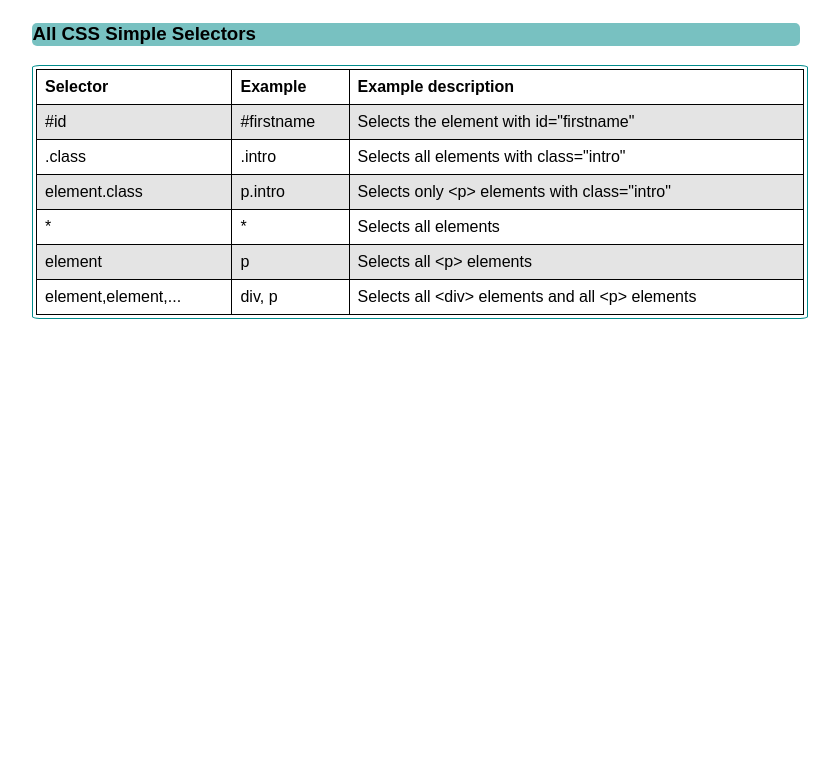
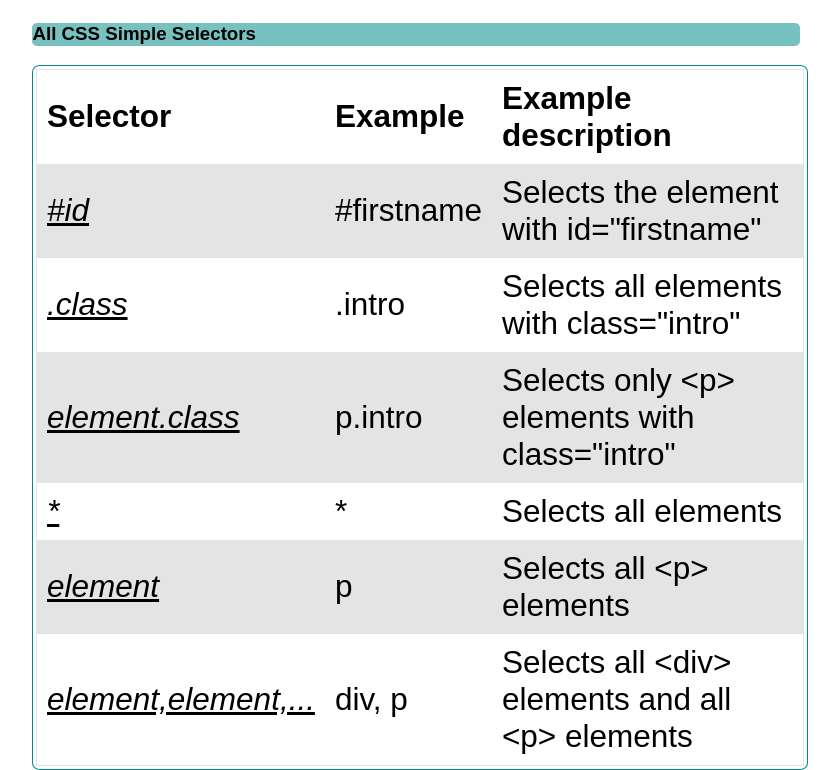
Before and after one commit to Nahuel-00/0373-A3_Selectores_CSS_LundCastroNahuelChristian, a plain HTML site: page index.html in a window 1280 px wide. Shown: the part 1744-2514 px from the top of the page, without its empty margins (224-1063 px from the left). Before the commit the page ends 2063 px from the top, so only its background shows below. Drawn offline with Linux system fonts and the light colour scheme; a web font is replaced by a local one.

Commit message:
modificando fondos de tabla y su letra

```diff
--- a/css/style.css
+++ b/css/style.css
@@ -91,9 +91,10 @@ table {
 }
 
 th, td {
-    border: 1px solid black;
-    padding: 8px;
+
+    padding: 10px;
     text-align: left;
+    font-size: 31.5px;
 }
 
 .fila1 {
@@ -105,3 +106,13 @@ th, td {
     border: solid darkcyan 1px;
     border-radius: 1%;
 }
+
+#tabla3{
+    border: solid #dbdbdbbc 1px;
+}
+
+
+.sub{
+    text-decoration: underline;
+    font-style: italic;
+}
--- a/index.html
+++ b/index.html
@@ -27,10 +27,10 @@
         <p>We can divide CSS selectors into five categories:</p>
         <ul>
             <li>Simple selectors (select elements based on name, id, class)</li>
-            <li>Combinator selectors (select elements based on a specific relationship between them)</li>
-            <li>Pseudo-class selectors (select elements based on a certain state)</li>
-            <li>Pseudo-elements selectors (select and style a part of an element)</li>
-            <li>Attribute selectors (select elements based on an attribute or attribute value)</li>
+            <li><a href="https://www.w3schools.com/css/css_combinators.asp">Combinator selectors</a> (select elements based on a specific relationship between them)</li>
+            <li><a href="https://www.w3schools.com/css/css_pseudo_classes.asp">Pseudo-class selectors</a> (select elements based on a certain state)</li>
+            <li><a href="https://www.w3schools.com/css/css_pseudo_elements.asp">Pseudo-elements selectors</a> (select and style a part of an element)</li>
+            <li> <a href="https://www.w3schools.com/css/css_attribute_selectors.asp">Attribute selectors</a> (select elements based on an attribute or attribute value)</li>
         </ul>
     </div>
     <hr>
@@ -73,12 +73,12 @@
         </div>
 
         <div id="tabla">
-            <h3>All CSS Simple Selectors</h3>
+            <h3 str>All CSS Simple Selectors</h3>
 
 
             <!-- Regla 7 -->
             <div id="tabla2">
-                <table>
+                <table id="tabla3">
                     <thead>
                         <tr>
                             <th>Selector</th>
@@ -88,32 +88,31 @@
                     </thead>
                     <tbody>
                         <tr class="fila1">
-                            <td>#id</td>
+                            <td class="sub">#id</td>
                             <td>#firstname</td>
                             <td>Selects the element with id="firstname"</td>
                         </tr>
                         <tr>
-                            <td>.class</td>
+                            <td class="sub">.class</td>
                             <td>.intro</td>
                             <td>Selects all elements with class="intro"</td>
                         </tr>
                         <tr class="fila1">
-                            <td>element.class</td>
+                            <td class="sub">element.class</td>
                             <td>p.intro</td>
                             <td>Selects only &lt;p&gt; elements with class="intro"</td>
                         </tr>
                         <tr>
-                            <td>*</td>
+                            <td class="sub">*</td>
                             <td>*</td>
                             <td>Selects all elements</td>
                         </tr>
                         <tr class="fila1">
-                            <td>element</td>
+                            <td class="sub">element</td>
                             <td>p</td>
                             <td>Selects all &lt;p&gt; elements</td>
                         </tr>
-                        <tr>
-                            <td>element,element,...</td>
+                            <td class="sub">element,element,...</td>
                             <td>div, p</td>
                             <td>Selects all &lt;div&gt; elements and all &lt;p&gt; elements</td>
                         </tr>
```
